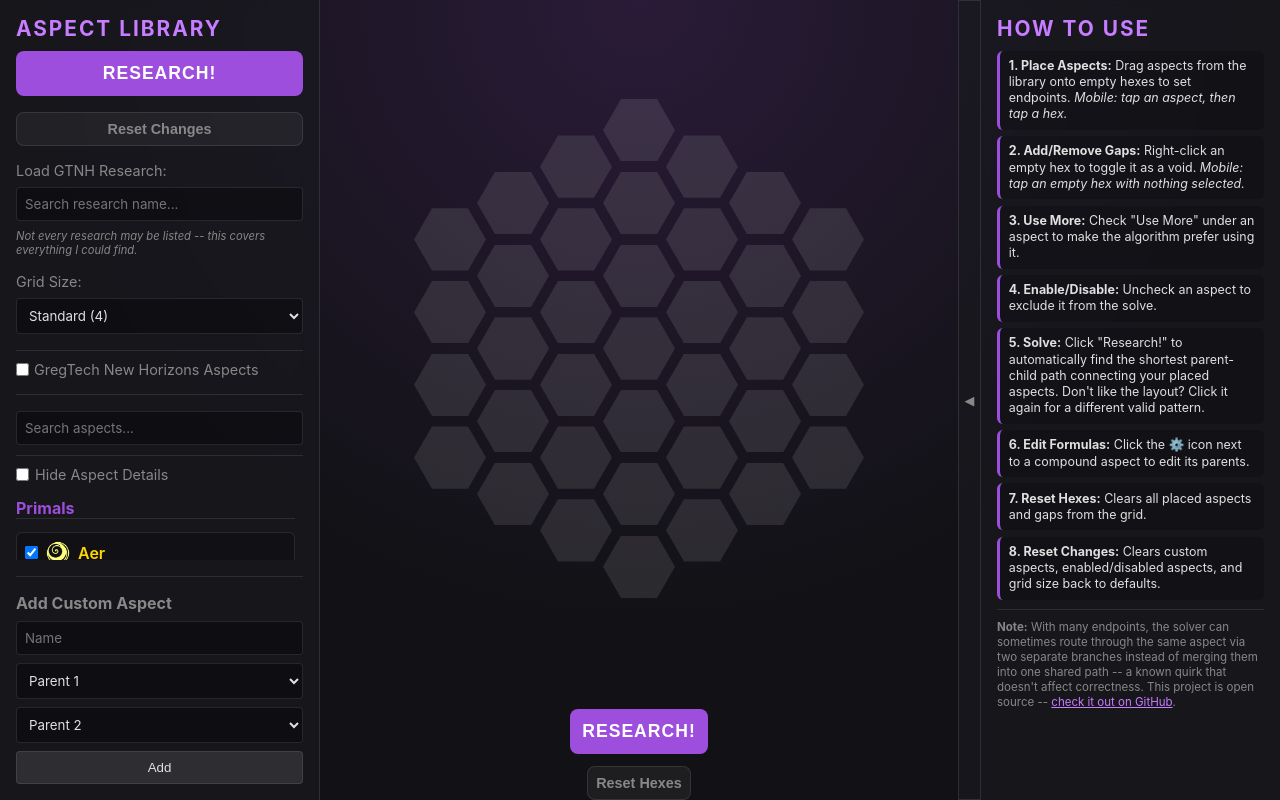
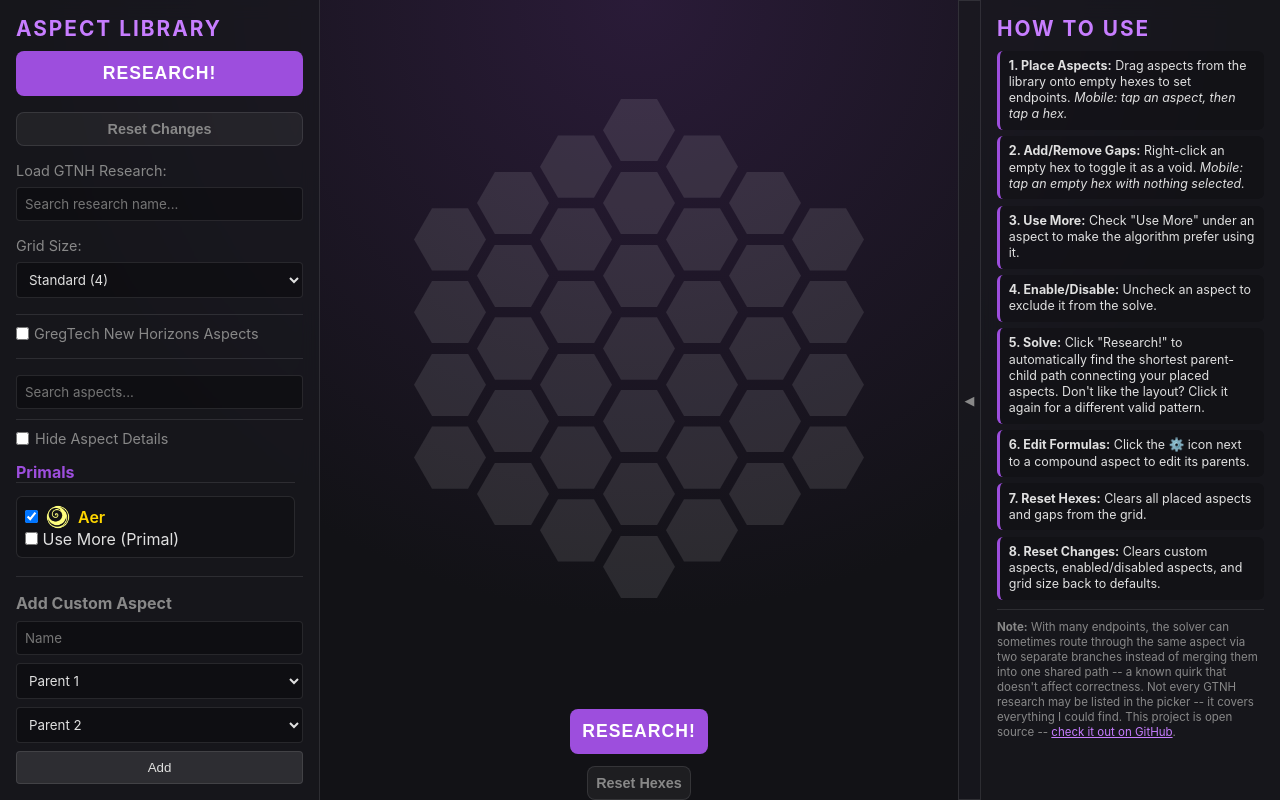
Before and after one commit to exaltedo2/ThaumcraftResearcher, a website built with Vite: page index.html in a window 1280 px wide. Built offline with nearby package versions, Linux system fonts and the light colour scheme.

Commit message:
Move research picker coverage note into the How to Use Note section
It looked out of place sitting under the search box by itself --
folds more naturally into the existing Note paragraph.

```diff
--- a/index.html
+++ b/index.html
@@ -42,7 +42,6 @@
             <label for="research-search">Load GTNH Research:</label>
             <input type="text" id="research-search" placeholder="Search research name..." autocomplete="off">
             <div class="research-results" id="research-results"></div>
-            <p class="research-picker-note">Not every research may be listed -- this covers everything I could find.</p>
           </div>
 
           <div class="setting-group">
@@ -111,7 +110,7 @@
             <p><strong>7. Reset Hexes:</strong> Clears all placed aspects and gaps from the grid.</p>
             <p><strong>8. Reset Changes:</strong> Clears custom aspects, enabled/disabled aspects, and grid size back to defaults.</p>
           </div>
-          <p class="note"><strong>Note:</strong> With many endpoints, the solver can sometimes route through the same aspect via two separate branches instead of merging them into one shared path -- a known quirk that doesn't affect correctness. This project is open source -- <a href="https://github.com/exaltedo2/ThaumcraftResearcher" target="_blank" rel="noopener noreferrer">check it out on GitHub</a>.</p>
+          <p class="note"><strong>Note:</strong> With many endpoints, the solver can sometimes route through the same aspect via two separate branches instead of merging them into one shared path -- a known quirk that doesn't affect correctness. Not every GTNH research may be listed in the picker -- it covers everything I could find. This project is open source -- <a href="https://github.com/exaltedo2/ThaumcraftResearcher" target="_blank" rel="noopener noreferrer">check it out on GitHub</a>.</p>
         </aside>
       </div>
     </div>
--- a/src/styles/main.css
+++ b/src/styles/main.css
@@ -159,12 +159,6 @@ body {
 
 .research-picker {
   position: relative;
-}
-
-.research-picker-note {
-  font-size: 0.7rem;
-  color: var(--text-muted);
-  font-style: italic;
 }
 
 .research-results {
```
